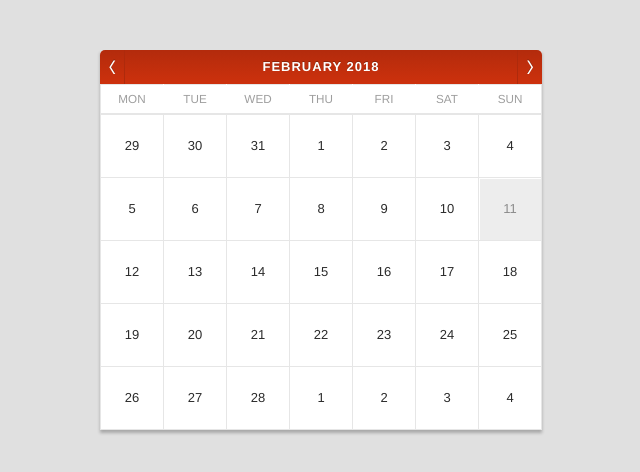
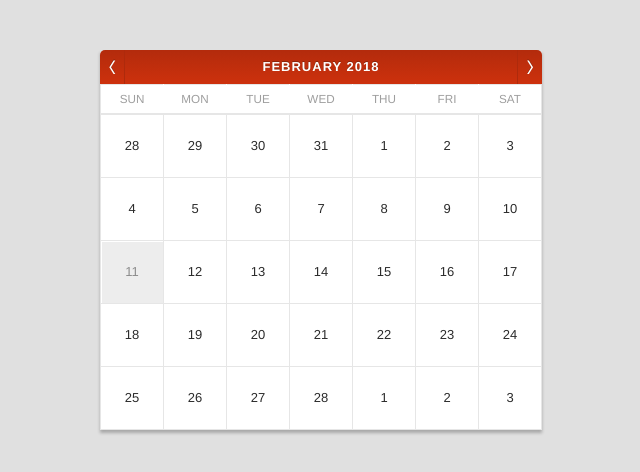
Before and after one commit to kicumkicum/calendar, a React (Create React App) app: page / in a window 1280 px wide. Shown: the top 472 px of the page, without its empty margins (319-959 px from the left). Built offline with nearby package versions, Linux system fonts and the light colour scheme.

Commit message:
Fix 6 weeks month

```diff
--- a/src/components/month/day.js
+++ b/src/components/month/day.js
@@ -7,11 +7,11 @@ import DayType from '../../structs/day';
  * @return {*}
  */
 const Day = (props) => {
-	const { isToday, isBlocked } = props;
+	const { isToday, isBlocked } = props.day;
 	const classes = `${isBlocked ? 'nil' : ''} ${isToday() ? 'today' : ''}`;
 
 	return (
-		<td className={classes} >{props.toString()}</td>
+		<td className={classes} >{props.day.toString()}</td>
 	);
 };
 
--- a/src/components/month/week.js
+++ b/src/components/month/week.js
@@ -11,8 +11,7 @@ import {Day} from './day';
 export default (props) => {
 	return (
 		<tr>
-			{console.log('component week', props)}
-			{props.days.map((day, i) => (<Day {...day} key={i}/>))}
+			{props.days.map((day, i) => (<Day day={day} key={i}/>))}
 		</tr>
 	);
 }
--- a/src/components/week/week.js
+++ b/src/components/week/week.js
@@ -3,7 +3,7 @@ import WeekDay from './week-day';
 
 
 const getWeekDays = (locale) => {
-	const baseDate = new Date(Date.UTC(2017, 0, 2)); // just a Monday
+	const baseDate = new Date(Date.UTC(2017, 0, 1));
 	const weekDays = [];
 
 	for (let i = 0; i < 7; i++) {
--- a/src/utils/calendar.js
+++ b/src/utils/calendar.js
@@ -52,7 +52,7 @@ const createDaysList = (year, month) => {
 		const _date = new Date(year, /** @type {number} */(month), i + 1);
 		const day = {
 			date: _date,
-			weekDay: WeekDaysMap[(firstMonthDay - 1 + i) % 7],
+			weekDay: WeekDaysMap[(firstMonthDay + i) % 7],
 			events: [],
 			isToday: () => isToday(day.date),
 			toString: () => day.date.getDate(),
```
